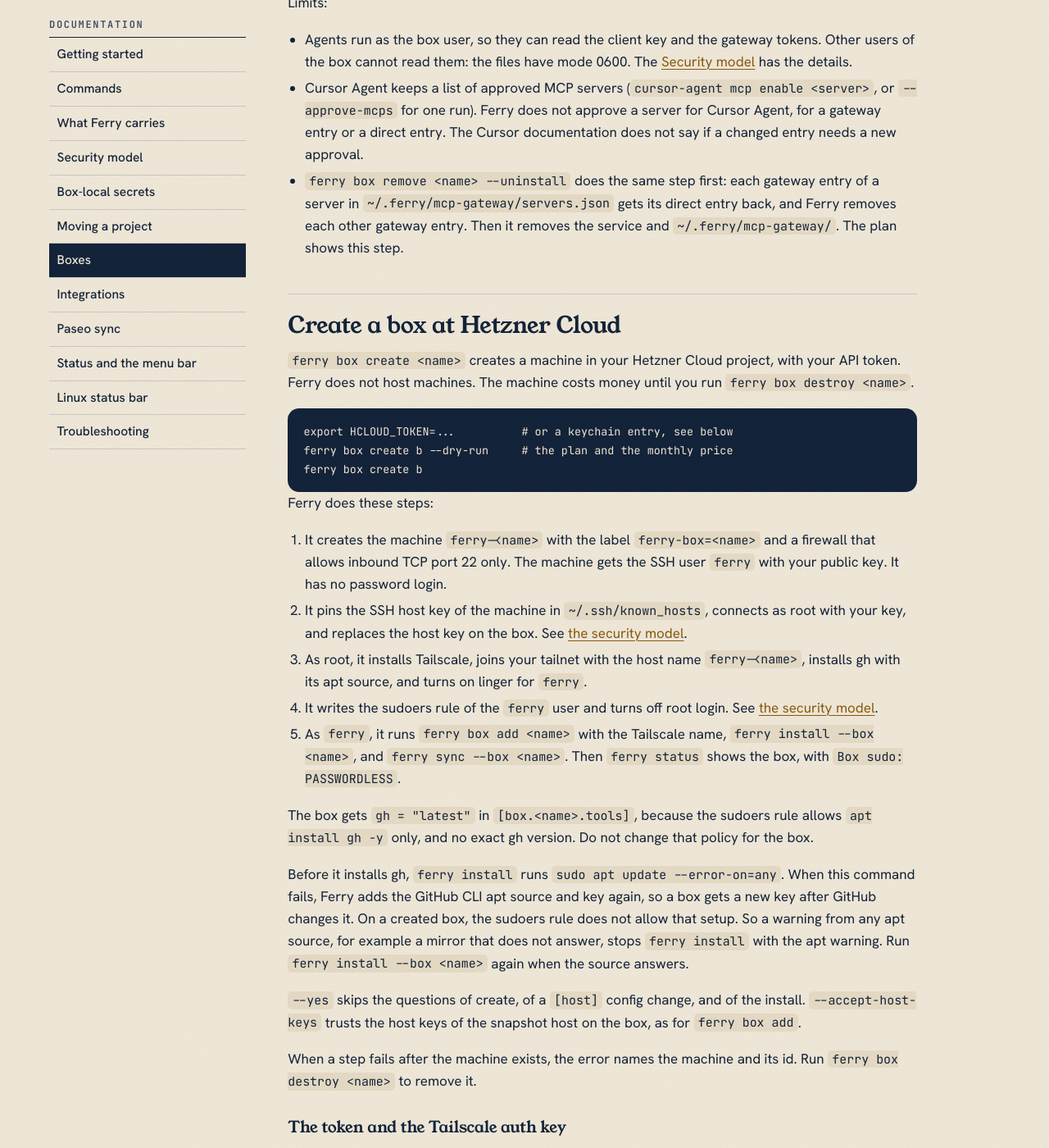
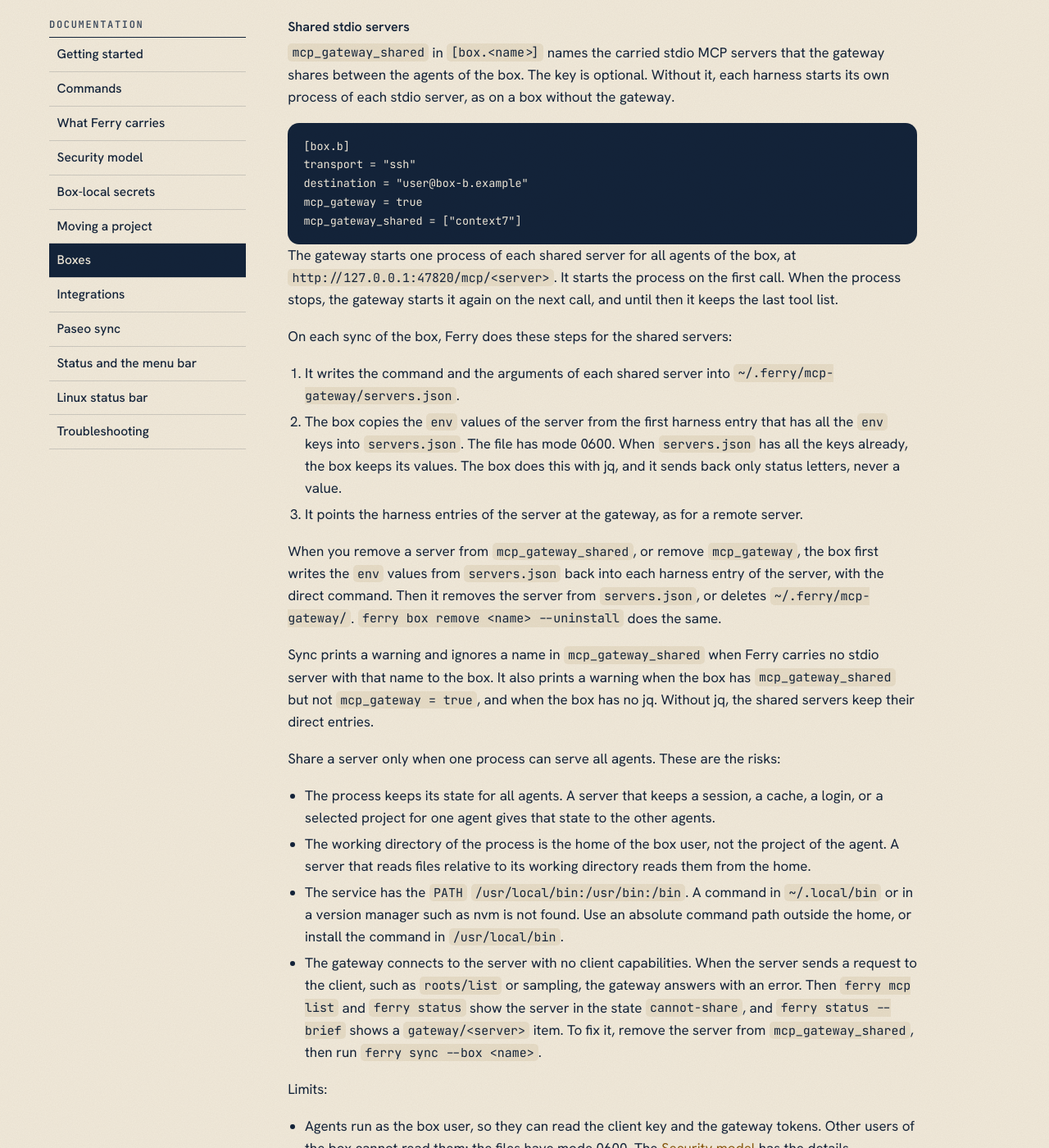
Before and after one commit to dlhck/ferry, a Jekyll site: the page built from docs/boxes.md, in a window 1280 px wide and 1400 px high, scrolled down 3472 px. Shown: the whole window at 82% size. Built offline with Jekyll 4.4.1, drawn with Linux system fonts in a browser that asks for light colours; some of the changed text lies outside the part shown.

Commit message:
docs: describe the shared stdio MCP servers of the gateway and their risks

````diff
--- a/docs/boxes.md
+++ b/docs/boxes.md
@@ -85,7 +85,7 @@
 1. It writes `~/.ferry/mcp-gateway/servers.json` with the name and the URL of each carried remote server. The file gets no header and no `env` value. The gateway supports Streamable HTTP only, so Ferry skips an SSE server and prints a warning.
 2. It makes the client key `~/.ferry/mcp-gateway/client-key` when it is missing. A harness sends this key to the gateway. The key never leaves the box.
 3. It installs and starts the user service `ferry-mcp-gateway.service`, which runs `ferry mcp serve` on `127.0.0.1:47820`.
-4. It points the entry of each gateway server in each harness at the gateway: the URL `http://127.0.0.1:47820/mcp/<server>` and the header `Authorization: Bearer <client key>`. The box reads the key from its file and writes it only into the harness entries. Ferry adds a Claude entry with `claude mcp add-json` and a Codex entry with `codex mcp add`, and then adds the `http_headers` table to `~/.codex/config.toml` and sets the file mode to 0600. It merges a Cursor entry into `~/.cursor/mcp.json` with jq. Stdio servers and SSE servers keep their direct entries. This step needs jq on the box.
+4. It points the entry of each gateway server in each harness at the gateway: the URL `http://127.0.0.1:47820/mcp/<server>` and the header `Authorization: Bearer <client key>`. The box reads the key from its file and writes it only into the harness entries. Ferry adds a Claude entry with `claude mcp add-json` and a Codex entry with `codex mcp add`, and then adds the `http_headers` table to `~/.codex/config.toml` and sets the file mode to 0600. It merges a Cursor entry into `~/.cursor/mcp.json` with jq. Stdio servers keep their direct entries, except the [shared stdio servers](#shared-stdio-servers). SSE servers keep their direct entries. This step needs jq on the box.
 5. It removes each harness entry whose URL starts with `http://127.0.0.1:47820/mcp/` when Ferry no longer carries its server. For Codex, `codex mcp remove` also removes the `http_headers` table. Ferry does not change an entry without this prefix.
 
 When the gateway service does not run, the harness entries stay on the gateway. Ferry does not change them back to direct entries, so they do not change from one sync to the next. `ferry status --brief` shows the `mcp-gateway` item in the state `stopped`, until a sync starts the service again.
@@ -95,6 +95,37 @@
 Log in the gateway to a server with `ferry auth --mcp <server> --box <name>`. The token stays on the box, in `~/.ferry/mcp-gateway/tokens/`, with mode 0600. `ferry status` shows the gateway state and the login state of each server. `ferry status --brief` shows one `gateway/<server>` item for each server that needs a login, and one `mcp-gateway` item when the service does not run. A harness entry of the gateway needs no login of its own, because the gateway never asks a harness for a login. So `ferry status` shows no `<tool>/<server>` login item for it.
 
 When you remove the key, the next sync first changes each gateway entry of a carried server back to its direct entry, and removes each other gateway entry. Then it stops and removes the service and deletes `~/.ferry/mcp-gateway/`, with the tokens and the client key. Ferry does not change a box entry whose URL is not on the gateway. The harnesses then have no login for the remote servers, and `ferry status` shows one `mcp-login` item for each harness and server. Log in again with `ferry auth <tool> --mcp <server>`.
+
+#### Shared stdio servers
+
+`mcp_gateway_shared` in `[box.<name>]` names the carried stdio MCP servers that the gateway shares between the agents of the box. The key is optional. Without it, each harness starts its own process of each stdio server, as on a box without the gateway.
+
+```toml
+[box.b]
+transport = "ssh"
+destination = "user@box-b.example"
+mcp_gateway = true
+mcp_gateway_shared = ["context7"]
+```
+
+The gateway starts one process of each shared server for all agents of the box, at `http://127.0.0.1:47820/mcp/<server>`. It starts the process on the first call. When the process stops, the gateway starts it again on the next call, and until then it keeps the last tool list.
+
+On each sync of the box, Ferry does these steps for the shared servers:
+
+1. It writes the command and the arguments of each shared server into `~/.ferry/mcp-gateway/servers.json`.
+2. The box copies the `env` values of the server from the first harness entry that has all the `env` keys into `servers.json`. The file has mode 0600. When `servers.json` has all the keys already, the box keeps its values. The box does this with jq, and it sends back only status letters, never a value.
+3. It points the harness entries of the server at the gateway, as for a remote server.
+
+When you remove a server from `mcp_gateway_shared`, or remove `mcp_gateway`, the box first writes the `env` values from `servers.json` back into each harness entry of the server, with the direct command. Then it removes the server from `servers.json`, or deletes `~/.ferry/mcp-gateway/`. `ferry box remove <name> --uninstall` does the same.
+
+Sync prints a warning and ignores a name in `mcp_gateway_shared` when Ferry carries no stdio server with that name to the box. It also prints a warning when the box has `mcp_gateway_shared` but not `mcp_gateway = true`, and when the box has no jq. Without jq, the shared servers keep their direct entries.
+
+Share a server only when one process can serve all agents. These are the risks:
+
+- The process keeps its state for all agents. A server that keeps a session, a cache, a login, or a selected project for one agent gives that state to the other agents.
+- The working directory of the process is the home of the box user, not the project of the agent. A server that reads files relative to its working directory reads them from the home.
+- The service has the `PATH` `/usr/local/bin:/usr/bin:/bin`. A command in `~/.local/bin` or in a version manager such as nvm is not found. Use an absolute command path outside the home, or install the command in `/usr/local/bin`.
+- The gateway connects to the server with no client capabilities. When the server sends a request to the client, such as `roots/list` or sampling, the gateway answers with an error. Then `ferry mcp list` and `ferry status` show the server in the state `cannot-share`, and `ferry status --brief` shows a `gateway/<server>` item. To fix it, remove the server from `mcp_gateway_shared`, then run `ferry sync --box <name>`.
 
 Limits:
 
````
Also changed, not shown: docs/security-model.md (+2 -0 lines), docs/status.md (+1 -1 lines), docs/what-ferry-carries.md (+1 -1 lines), skills/ferry/SKILL.md (+1 -1 lines).
